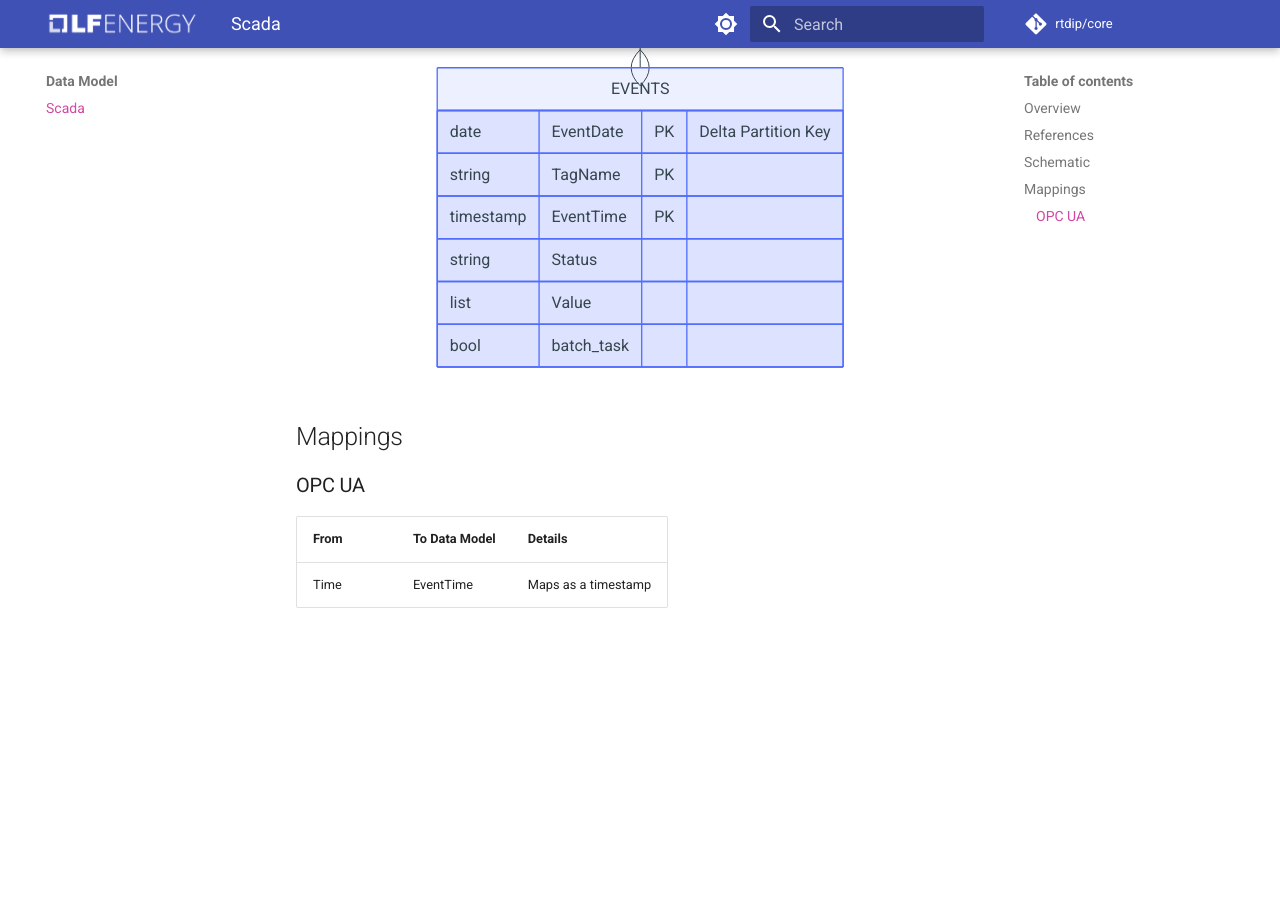
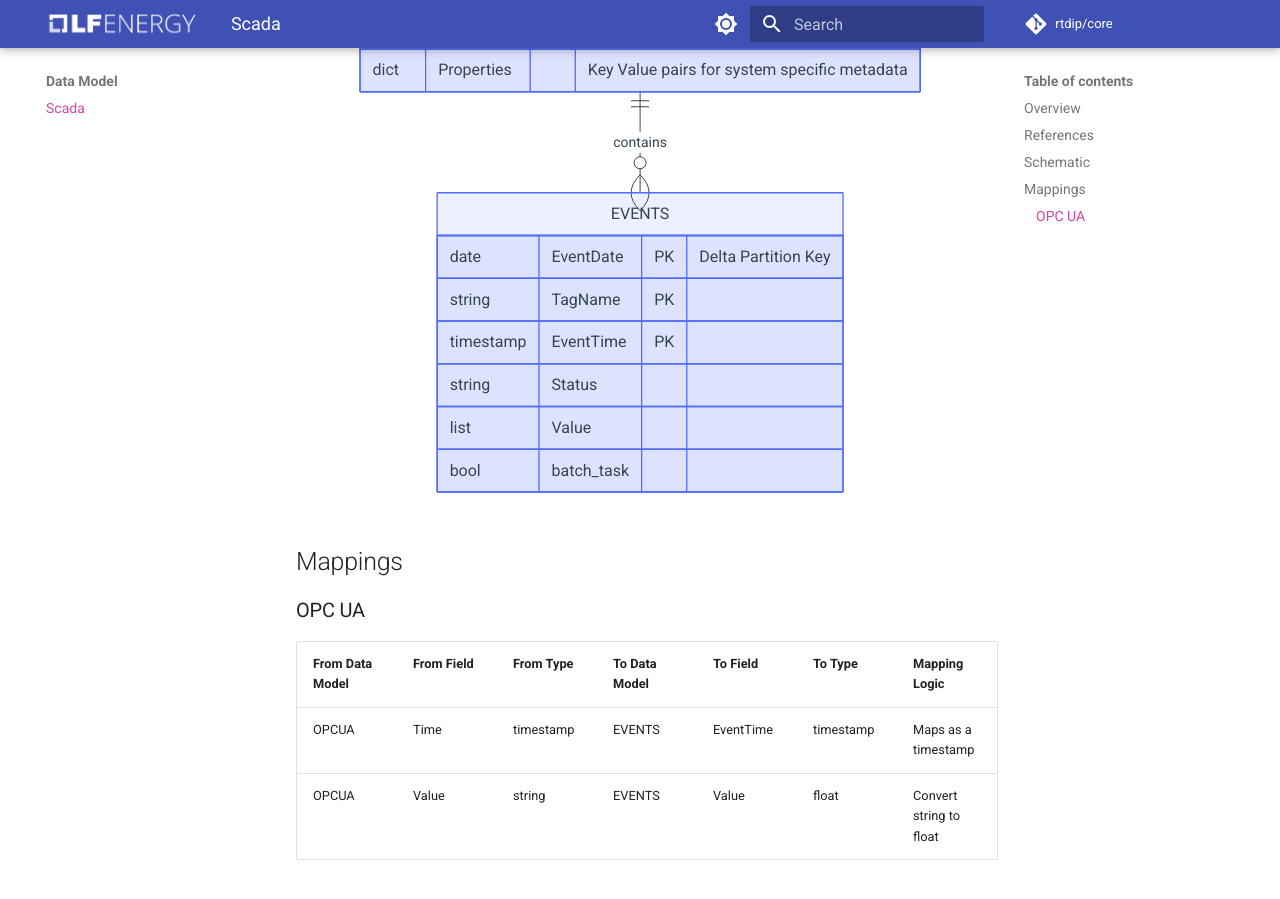
Before and after one commit to rtdip/core, an MkDocs documentation site: the page built from docs/data-models/scada.md, in a window 1280 px wide and 900 px high, scrolled down 894 px. Built offline with MkDocs 1.6.1 and Material for MkDocs 9.7.7, drawn with Linux system fonts in a browser that asks for light colours; comment, search, counter and statistics services are not loaded; before the commit the page ends 1542 px from its top, so only the background shows below that; some of the changed text lies outside the part shown.

Commit message:
Updates to Data Model
Signed-off-by: GBBBAS <42962356+GBBBAS@users.noreply.github.com>

```diff
--- a/docs/data-models/scada.md
+++ b/docs/data-models/scada.md
@@ -1,6 +1,12 @@
 # Scada Data Model
 
 ## Overview
+
+Overview of the Scada Data Model
+
+Overview of the Scada Data Model
+
+Overview of the Scada Data Model
 
 Overview of the Scada Data Model
 
@@ -36,6 +42,7 @@
 
 ### OPC UA
 
-| From | To Data Model | Details |
-|------|----|---------|
-| Time | EventTime| Maps as a timestamp|
+| From Data Model | From Field | From Type | To Data Model |To Field| To Type | Mapping Logic |
+|------|----|---------|------|------|--------|-----------|
+| OPCUA | Time | timestamp | EVENTS| EventTime | timestamp | Maps as a timestamp |
+| OPCUA | Value | string | EVENTS | Value | float | Convert string to float |
```
Also changed, not shown: other parts of docs/data-models/scada.md (+1 -1 lines).
